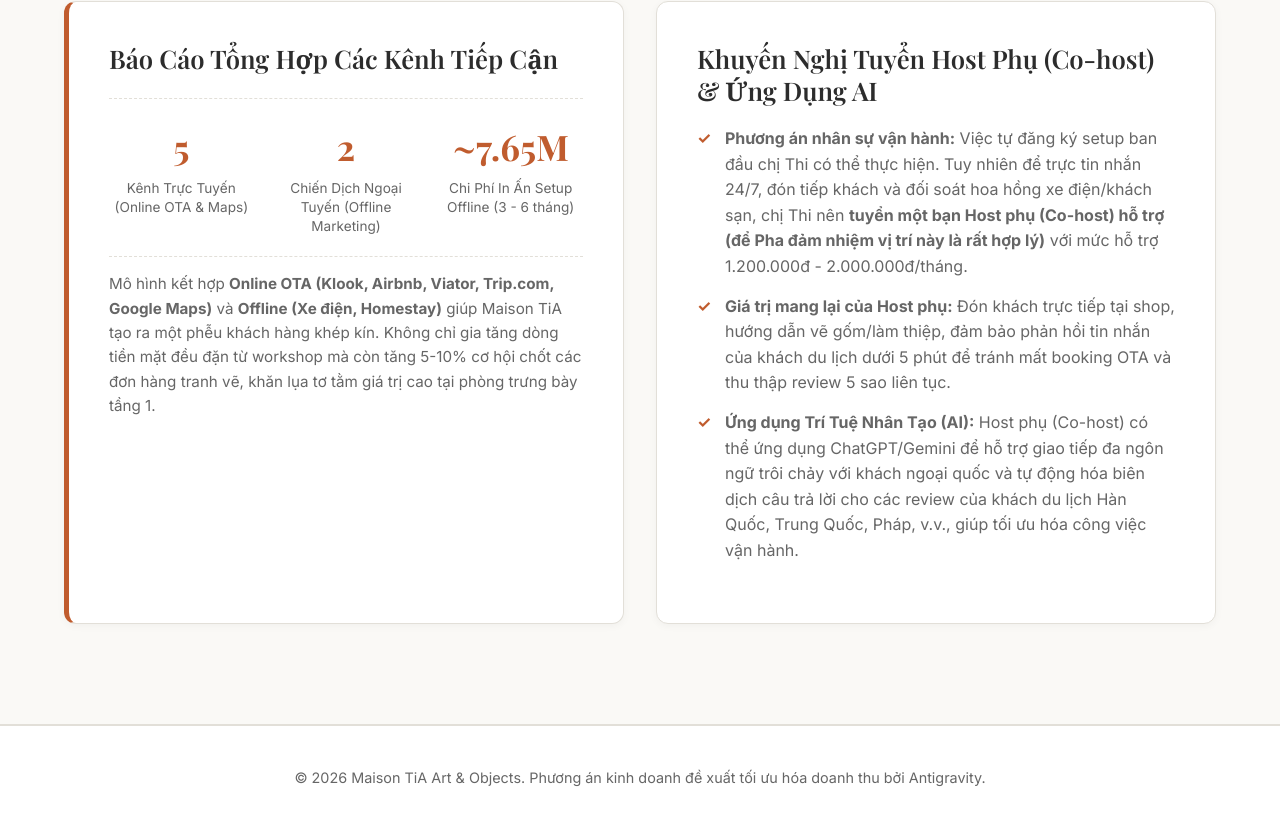
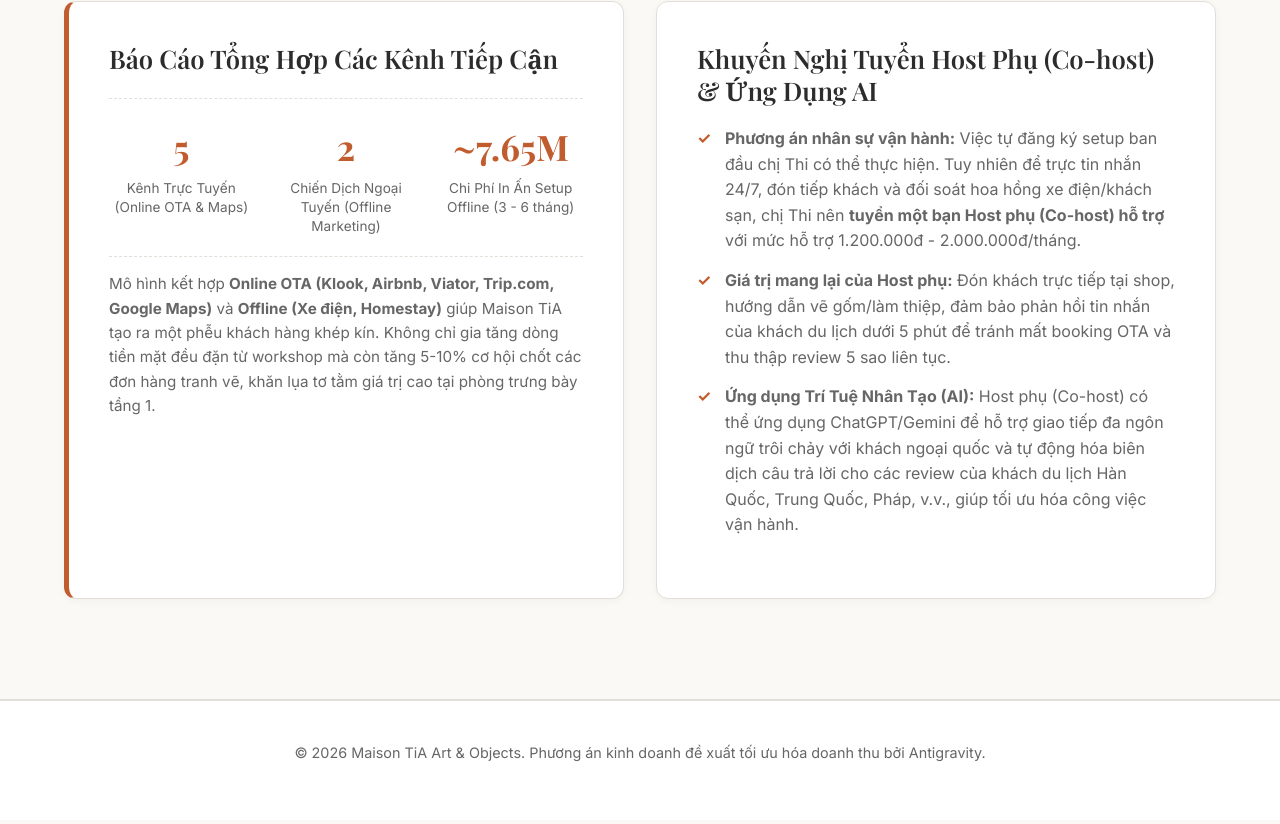
Before and after one commit to hungpixi/phongtranh, a plain HTML site: page index.html in a window 1280 px wide. Shown: the part 8939-9763 px from the top of the page. Drawn offline with nearby package versions, Linux system fonts and the light colour scheme; a web font is replaced by a local one.

Commit message:
Remove parenthetical note about Pha from HR recommendations

```diff
--- a/index.html
+++ b/index.html
@@ -660,7 +660,7 @@
                 <div class="card">
                     <h3>Khuyến Nghị Tuyển Host Phụ (Co-host) & Ứng Dụng AI</h3>
                     <ul class="check-list" style="margin-bottom: 20px;">
-                        <li><strong>Phương án nhân sự vận hành:</strong> Việc tự đăng ký setup ban đầu chị Thi có thể thực hiện. Tuy nhiên để trực tin nhắn 24/7, đón tiếp khách và đối soát hoa hồng xe điện/khách sạn, chị Thi nên <strong>tuyển một bạn Host phụ (Co-host) hỗ trợ (để Pha đảm nhiệm vị trí này là rất hợp lý)</strong> với mức hỗ trợ 1.200.000đ - 2.000.000đ/tháng.</li>
+                        <li><strong>Phương án nhân sự vận hành:</strong> Việc tự đăng ký setup ban đầu chị Thi có thể thực hiện. Tuy nhiên để trực tin nhắn 24/7, đón tiếp khách và đối soát hoa hồng xe điện/khách sạn, chị Thi nên <strong>tuyển một bạn Host phụ (Co-host) hỗ trợ</strong> với mức hỗ trợ 1.200.000đ - 2.000.000đ/tháng.</li>
                         <li><strong>Giá trị mang lại của Host phụ:</strong> Đón khách trực tiếp tại shop, hướng dẫn vẽ gốm/làm thiệp, đảm bảo phản hồi tin nhắn của khách du lịch dưới 5 phút để tránh mất booking OTA và thu thập review 5 sao liên tục.</li>
                         <li><strong>Ứng dụng Trí Tuệ Nhân Tạo (AI):</strong> Host phụ (Co-host) có thể ứng dụng ChatGPT/Gemini để hỗ trợ giao tiếp đa ngôn ngữ trôi chảy với khách ngoại quốc và tự động hóa biên dịch câu trả lời cho các review của khách du lịch Hàn Quốc, Trung Quốc, Pháp, v.v., giúp tối ưu hóa công việc vận hành.</li>
                     </ul>
```
